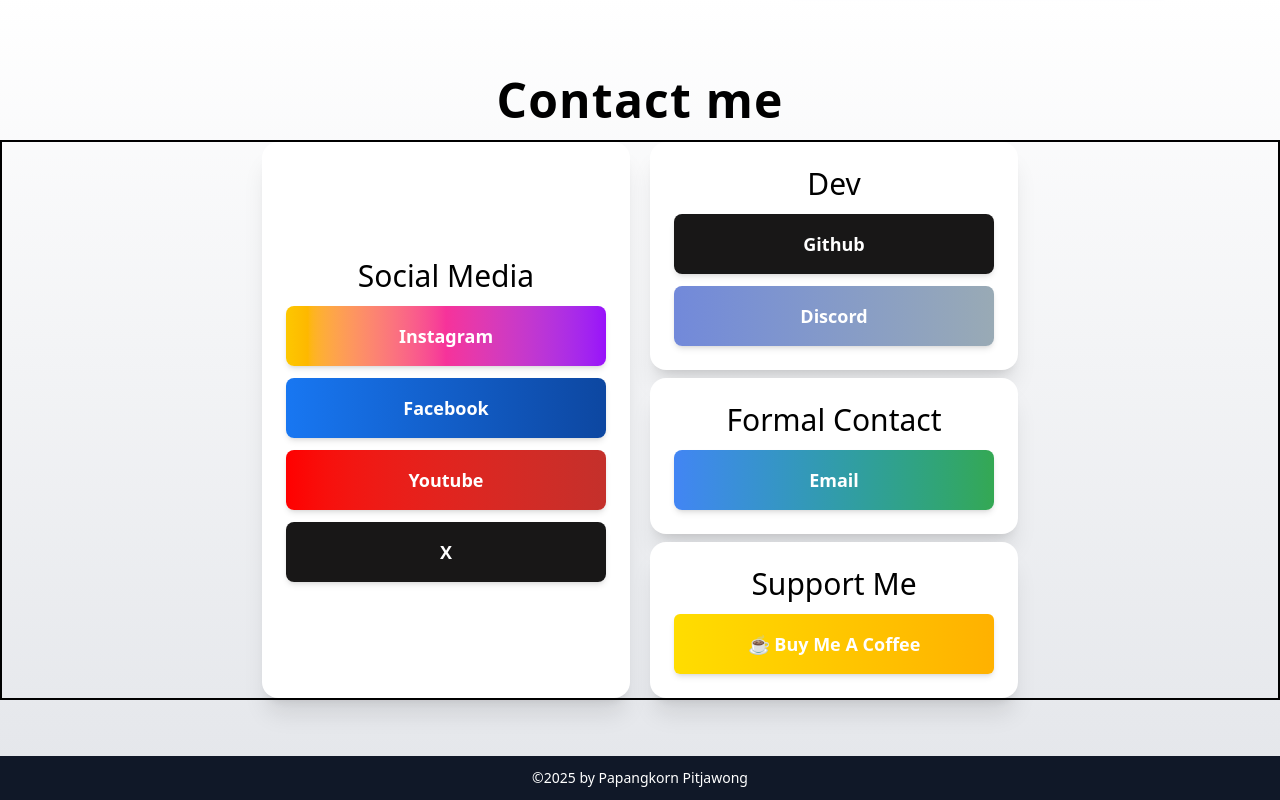
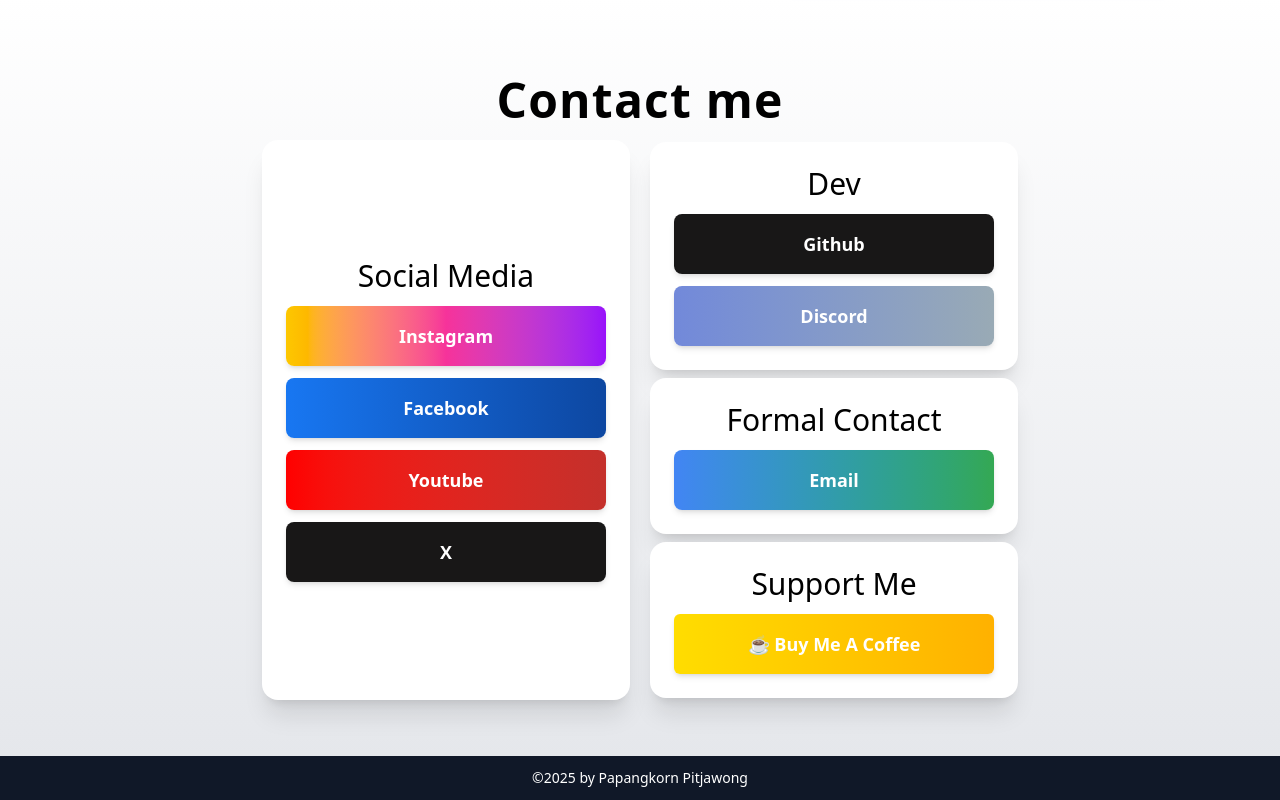
Before and after one commit to TAHPAPANGKORN/nextjs-profile-frontend, a Next.js app: page / in a window 1280 px wide. Shown: the part 8409-9209 px from the top of the page. Built offline with nearby package versions, Linux system fonts and the light colour scheme.

Commit message:
fix: remove border

```diff
--- a/src/components/Contact/ContactCard.tsx
+++ b/src/components/Contact/ContactCard.tsx
@@ -9,7 +9,7 @@
 
 function ContactCard() {
   return (
-      <div className="container flex flex-col md:flex-row items-center justify-center gap-3 md:gap-5 m-4 border-2 h-140">
+      <div className="container flex flex-col md:flex-row items-center justify-center gap-3 md:gap-5 m-4 h-140">
         <div className="flex min-h-full">
           <div className="bg-white shadow-xl rounded-2xl p-6 flex flex-col gap-3 items-center justify-center">
             <h2 className="text-3xl">Social Media</h2>
```
